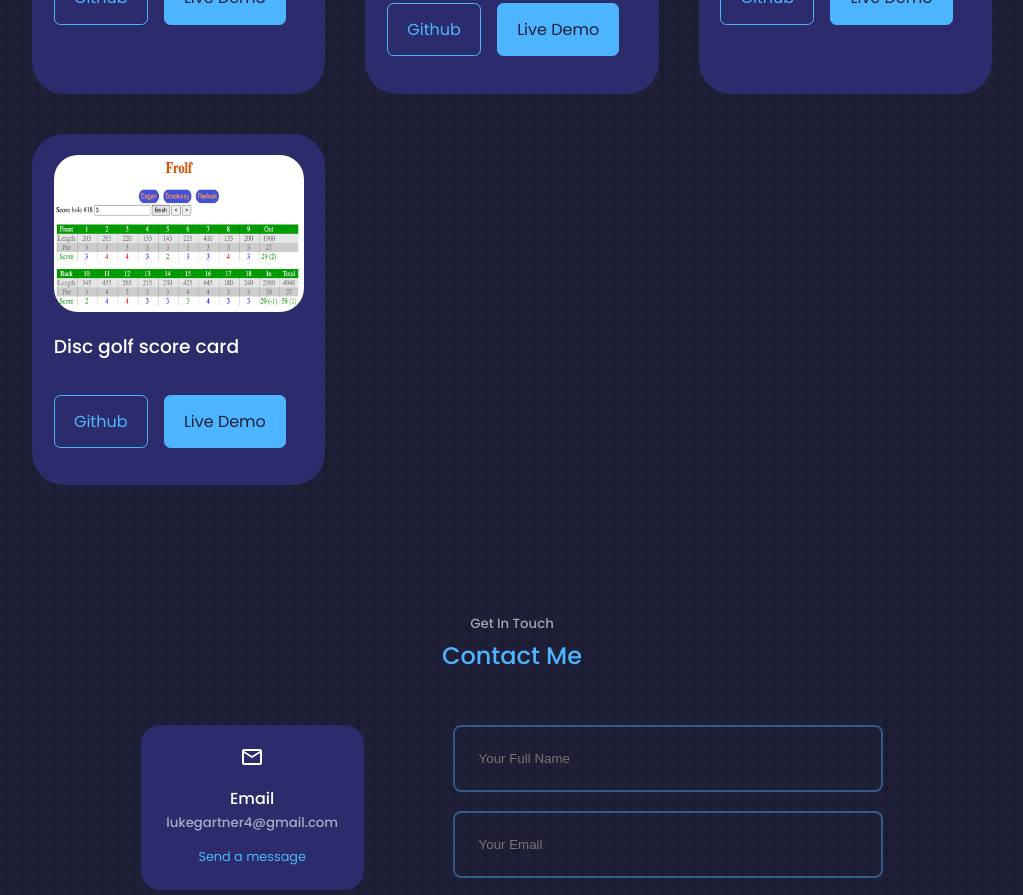
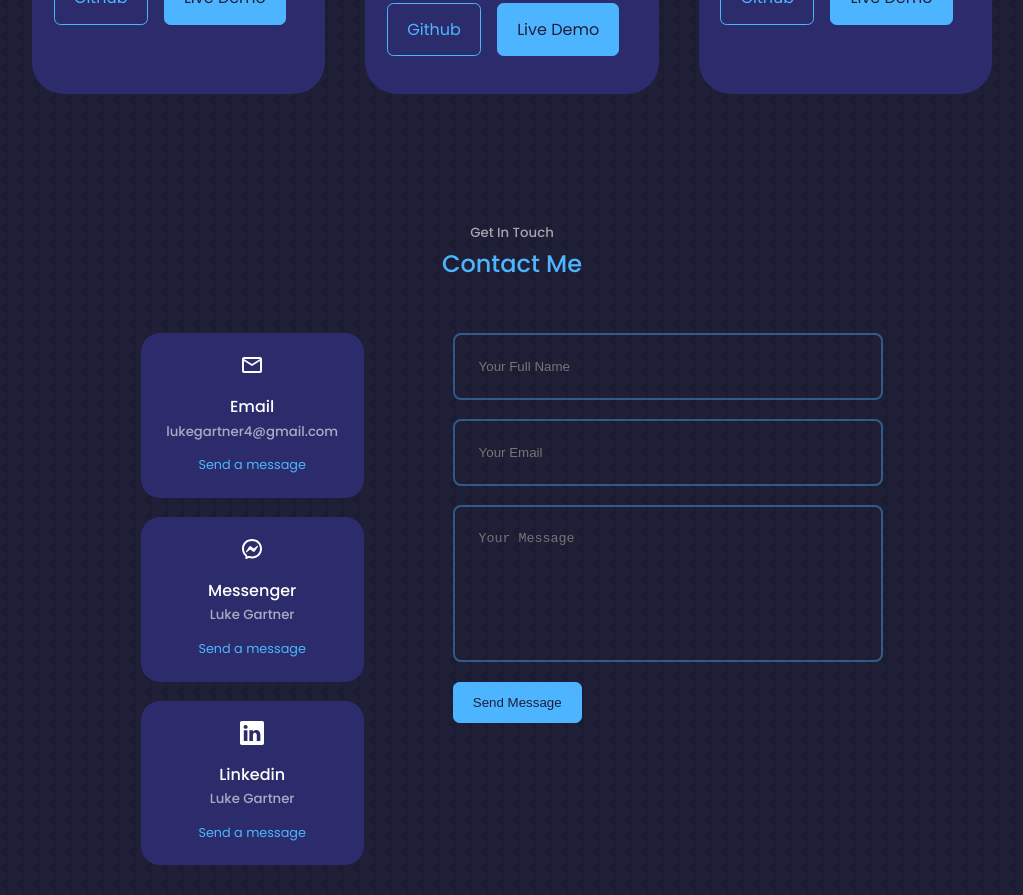
Before and after one commit to lukegartner/portfolio, a React (Create React App) app: page / in a window 1280 px wide. Shown: the part 2660-3555 px from the top of the page, without its empty margins (128-1151 px from the left). Built offline with nearby package versions, Linux system fonts and the light colour scheme.

Commit message:
portfolio component update

```diff
--- a/src/components/portfolio/Portfolio.jsx
+++ b/src/components/portfolio/Portfolio.jsx
@@ -25,15 +25,15 @@ const data = [
     image: IMG3,
     title: "Scorekeeping app",
     github: "https://github.com/lukegartner/the-ledger",
-    demo: "https://the-ledger-luke-gartner.netlify.app/",
+    demo: "https://theledger.netlify.app/",
   },
-  {
-    id: 4,
-    image: IMG4,
-    title: "Disc golf score card",
-    github: "https://github.com/lukegartner/frolf-course",
-    demo: "https://frolf-course.netlify.app",
-  },
+  //   {
+  //     id: 4,
+  //     image: IMG4,
+  //     title: "Disc golf score card",
+  //     github: "https://github.com/lukegartner/frolf-course",
+  //     demo: "https://frolf-course.netlify.app",
+  //   },
 ];
 
 const Portfolio = () => {
```
